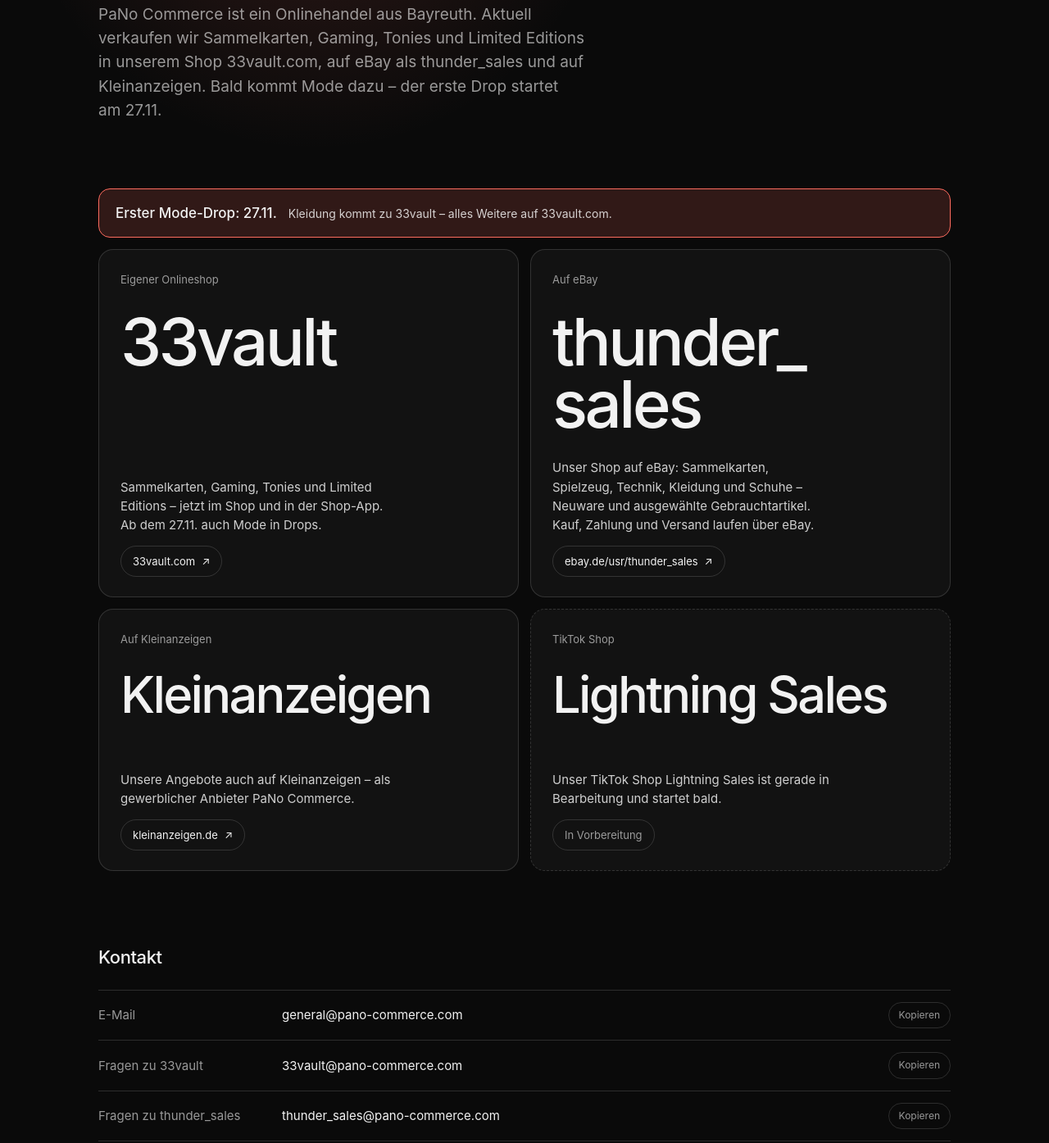
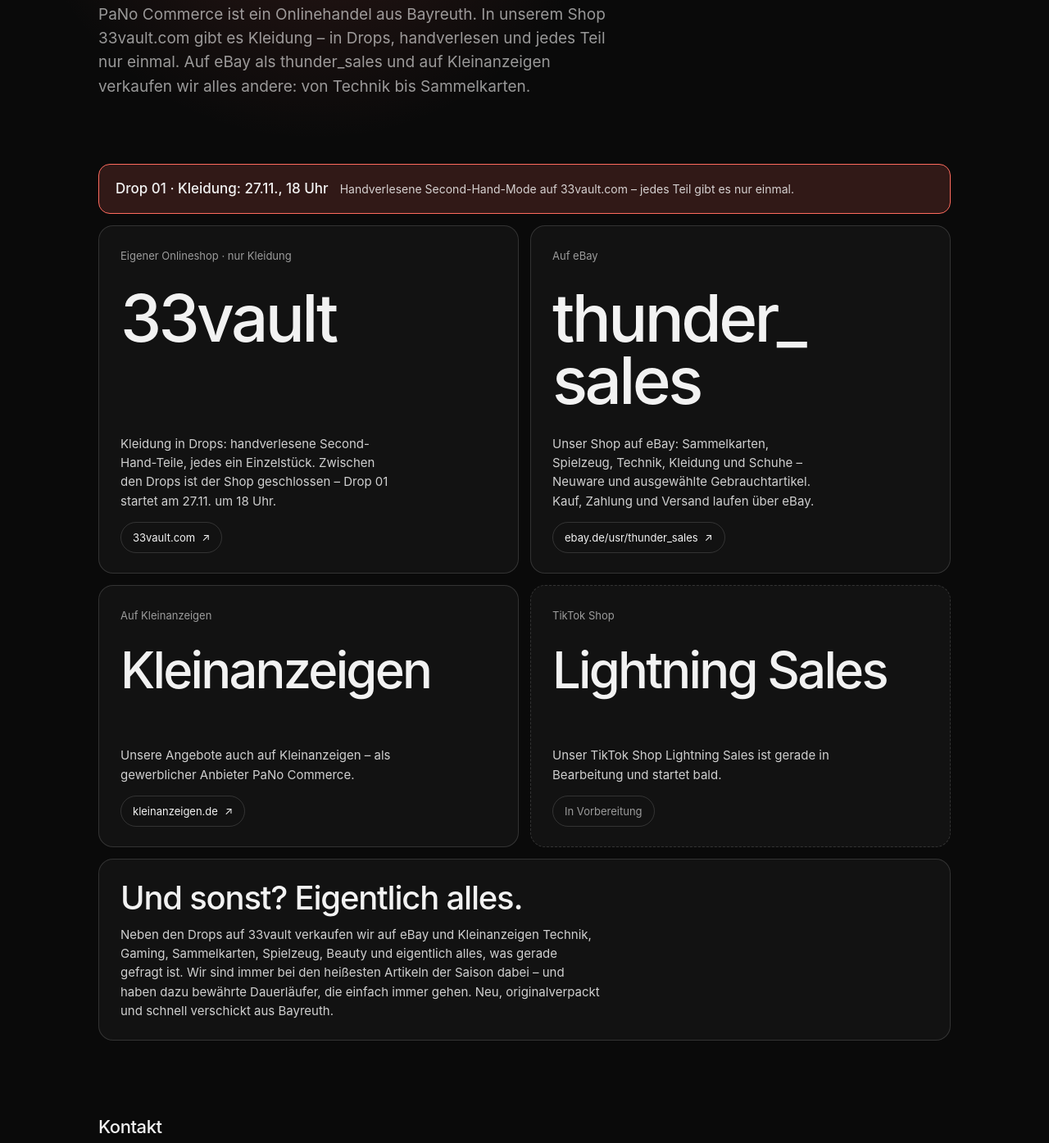
Before and after one commit to PaNoCommerce/panocommerce.github.io, a plain HTML site: page index.html in a window 1280 px wide. Shown: the part 439-1834 px from the top of the page at 82% size. Drawn offline with Linux system fonts and the light colour scheme.

Commit message:
33vault: nur Kleidung in Drops, Abschnitt „Und sonst?“

```diff
--- a/index.html
+++ b/index.html
@@ -4,9 +4,9 @@
   <meta charset="utf-8">
   <meta name="viewport" content="width=device-width, initial-scale=1">
   <title>PaNo Commerce GbR – 33vault &amp; thunder_sales</title>
-  <meta name="description" content="PaNo Commerce GbR aus Bayreuth: Sammelkarten, Gaming und Limited Editions auf 33vault.com, eBay (thunder_sales) und Kleinanzeigen. Erster Mode-Drop am 27.11. Kontakt, Impressum und Datenschutz.">
+  <meta name="description" content="PaNo Commerce GbR aus Bayreuth: Kleidung in Drops auf 33vault.com, dazu Technik, Sammelkarten, Spielzeug und vieles mehr auf eBay (thunder_sales) und Kleinanzeigen. Kontakt, Impressum und Datenschutz.">
   <meta property="og:title" content="PaNo Commerce GbR">
-  <meta property="og:description" content="Die Firma hinter 33vault und thunder_sales. Erster Mode-Drop am 27.11.">
+  <meta property="og:description" content="Die Firma hinter 33vault und thunder_sales. Drop 01 · Kleidung am 27.11.">
   <meta property="og:type" content="website">
   <meta property="og:url" content="https://pano-commerce.com/">
   <meta property="og:locale" content="de_DE">
@@ -213,6 +213,15 @@
     .brand.soon .go { color: var(--muted); }
     .brand.soon:hover .go { background: transparent; color: var(--muted); border-color: var(--line); }
 
+    /* Und sonst */
+    .more {
+      margin: 14px 0 0; padding: 26px 26px 24px;
+      border: 1px solid var(--line); border-radius: 18px;
+      background: var(--raise);
+    }
+    .more h2 { margin: 0 0 12px; font-size: clamp(26px, 3.2vw, 40px); font-weight: 500; line-height: 1.05; letter-spacing: -0.03em; }
+    .more p { margin: 0; max-width: 62ch; font-size: 15px; color: var(--body); text-wrap: pretty; }
+
     /* Drop-Hinweis */
     .drop {
       display: flex; flex-wrap: wrap; align-items: baseline; gap: 6px 14px;
@@ -344,20 +353,20 @@
     <section class="intro">
       <p class="eyebrow">Onlinehandel aus Bayreuth</p>
       <h1>Die Firma hinter <em>33vault</em> und <em>thunder_sales</em>.</h1>
-      <p>PaNo Commerce ist ein Onlinehandel aus Bayreuth. Aktuell verkaufen wir Sammelkarten, Gaming, Tonies und Limited Editions in unserem Shop 33vault.com, auf eBay als thunder_sales und auf Kleinanzeigen. Bald kommt Mode dazu – der erste Drop startet am 27.11.</p>
+      <p>PaNo Commerce ist ein Onlinehandel aus Bayreuth. In unserem Shop 33vault.com gibt es Kleidung – in Drops, handverlesen und jedes Teil nur einmal. Auf eBay als thunder_sales und auf Kleinanzeigen verkaufen wir alles andere: von Technik bis Sammelkarten.</p>
     </section>
 
     <a class="drop reveal" href="https://33vault.com" rel="noopener">
-      <strong>Erster Mode-Drop: 27.11.</strong>
-      <span>Kleidung kommt zu 33vault – alles Weitere auf 33vault.com.</span>
+      <strong>Drop 01 · Kleidung: 27.11., 18 Uhr</strong>
+      <span>Handverlesene Second-Hand-Mode auf 33vault.com – jedes Teil gibt es nur einmal.</span>
     </a>
 
     <section id="marken" class="brands" aria-label="Unsere Marken">
       <a class="brand reveal" href="https://33vault.com" rel="noopener">
-        <small>Eigener Onlineshop</small>
+        <small>Eigener Onlineshop · nur Kleidung</small>
         <h2>33vault</h2>
         <div>
-          <p>Sammelkarten, Gaming, Tonies und Limited Editions – jetzt im Shop und in der Shop-App. Ab dem 27.11. auch Mode in Drops.</p>
+          <p>Kleidung in Drops: handverlesene Second-Hand-Teile, jedes ein Einzelstück. Zwischen den Drops ist der Shop geschlossen – Drop 01 startet am 27.11. um 18 Uhr.</p>
           <span class="go">33vault.com</span>
         </div>
       </a>
@@ -385,6 +394,11 @@
           <span class="go">In Vorbereitung</span>
         </div>
       </div>
+    </section>
+
+    <section class="more reveal" aria-labelledby="mehr-titel">
+      <h2 id="mehr-titel">Und sonst? Eigentlich alles.</h2>
+      <p>Neben den Drops auf 33vault verkaufen wir auf eBay und Kleinanzeigen Technik, Gaming, Sammelkarten, Spielzeug, Beauty und eigentlich alles, was gerade gefragt ist. Wir sind immer bei den heißesten Artikeln der Saison dabei – und haben dazu bewährte Dauerläufer, die einfach immer gehen. Neu, originalverpackt und schnell verschickt aus Bayreuth.</p>
     </section>
 
     <section id="kontakt" class="contact reveal" aria-labelledby="kontakt-titel">
```
